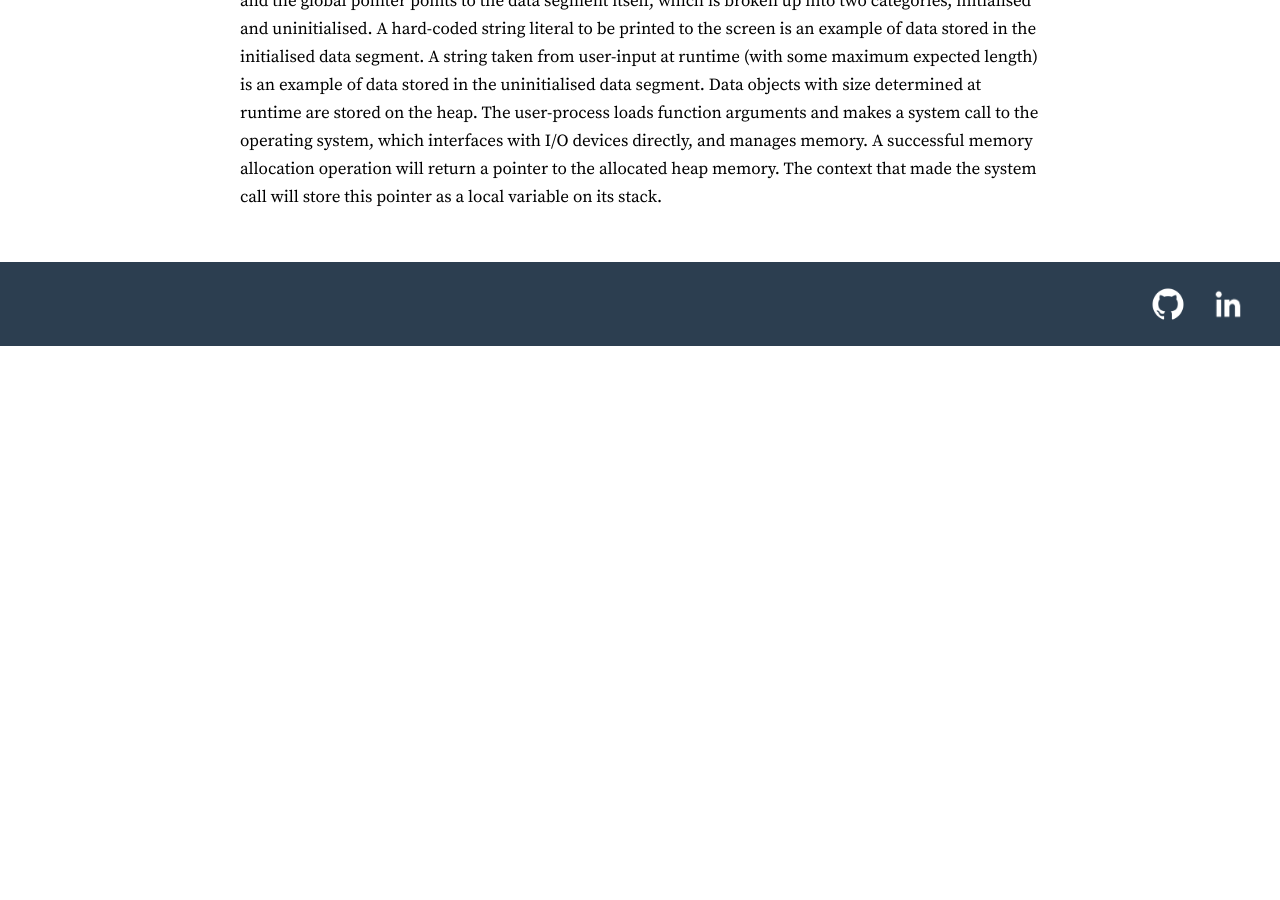
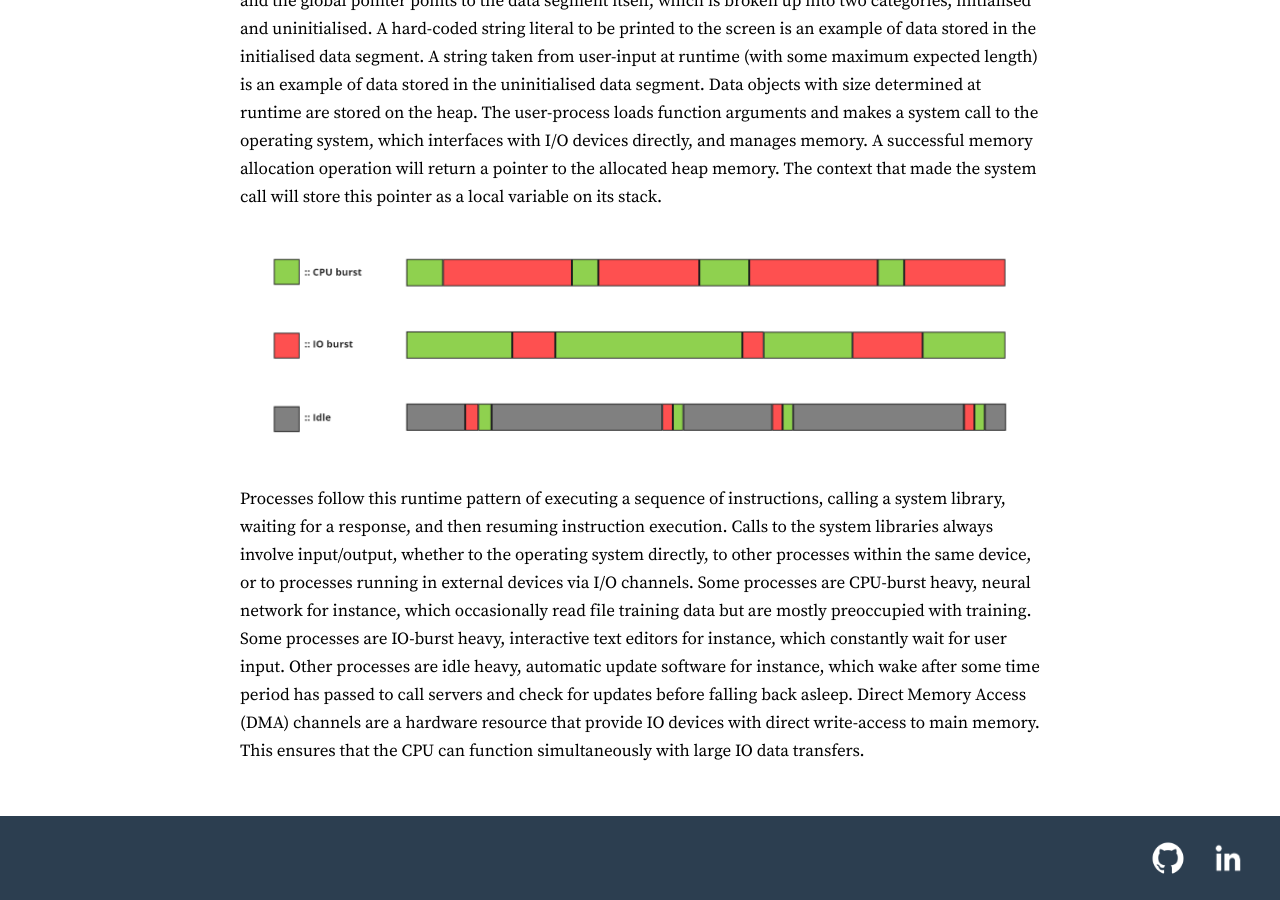
Before and after one commit to Rory-Mac/personal-website, a Jekyll site: the page built from Low-Level Programming/Computer Architecture.markdown, in a window 1280 px wide and 900 px high, scrolled down 4365 px. Built offline with Jekyll 4.4.1, drawn with Linux system fonts in a browser that asks for light colours; before the commit the page ends 4711 px from its top, so only the background shows below that.

Commit message:
DMA channels + process bursts, more multithreading document work

```diff
--- a/Low-Level Programming/Computer Architecture.markdown
+++ b/Low-Level Programming/Computer Architecture.markdown
@@ -61,3 +61,12 @@ maximum expected length) is an example of data stored in the uninitialised data
 are stored on the heap. The user-process loads function arguments and makes a system call to the operating system, which interfaces with
 I/O devices directly, and manages memory. A successful memory allocation operation will return a pointer to the allocated heap memory.
 The context that made the system call will store this pointer as a local variable on its stack.</p>
+<p><img src="/Assets/images/process_burst.png" width="100%" height="100%"></p>
+<p>Processes follow this runtime pattern of executing a sequence of instructions, calling a system library, waiting for a response,
+and then resuming instruction execution. Calls to the system libraries always involve input/output, whether to the operating system
+directly, to other processes within the same device, or to processes running in external devices via I/O channels. Some processes
+are CPU-burst heavy, neural network for instance, which occasionally read file training data but are mostly preoccupied with training.
+Some processes are IO-burst heavy, interactive text editors for instance, which constantly wait for user input. Other processes are idle
+heavy, automatic update software for instance, which wake after some time period has passed to call servers and check for updates before
+falling back asleep. Direct Memory Access (DMA) channels are a hardware resource that provide IO devices with direct write-access to main
+memory. This ensures that the CPU can function simultaneously with large IO data transfers.</p>
```
Also changed, not shown: Low-Level Programming/Multiprocessing.markdown (+20 -5 lines), Assets/images/process_burst.png (added).
